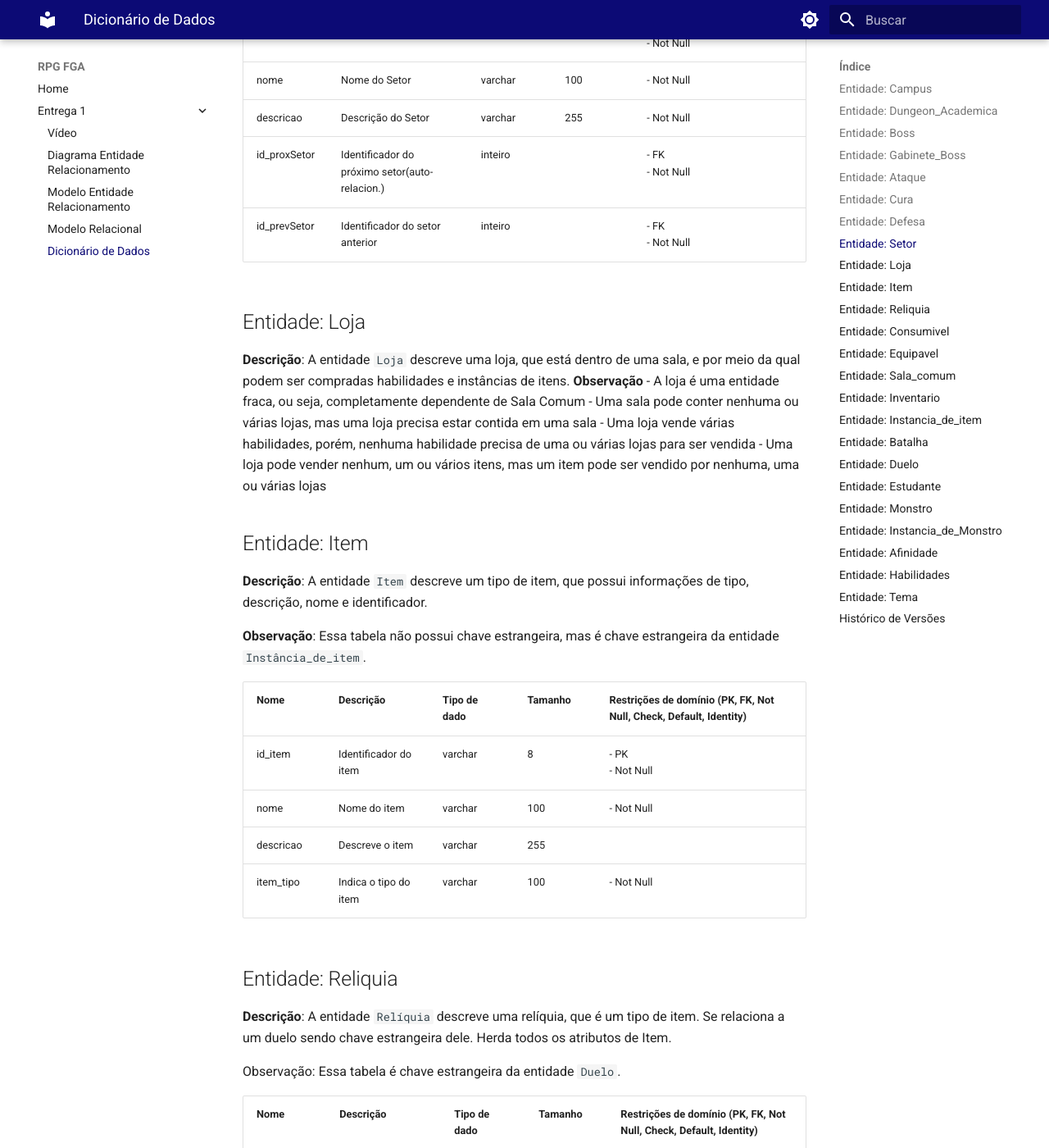
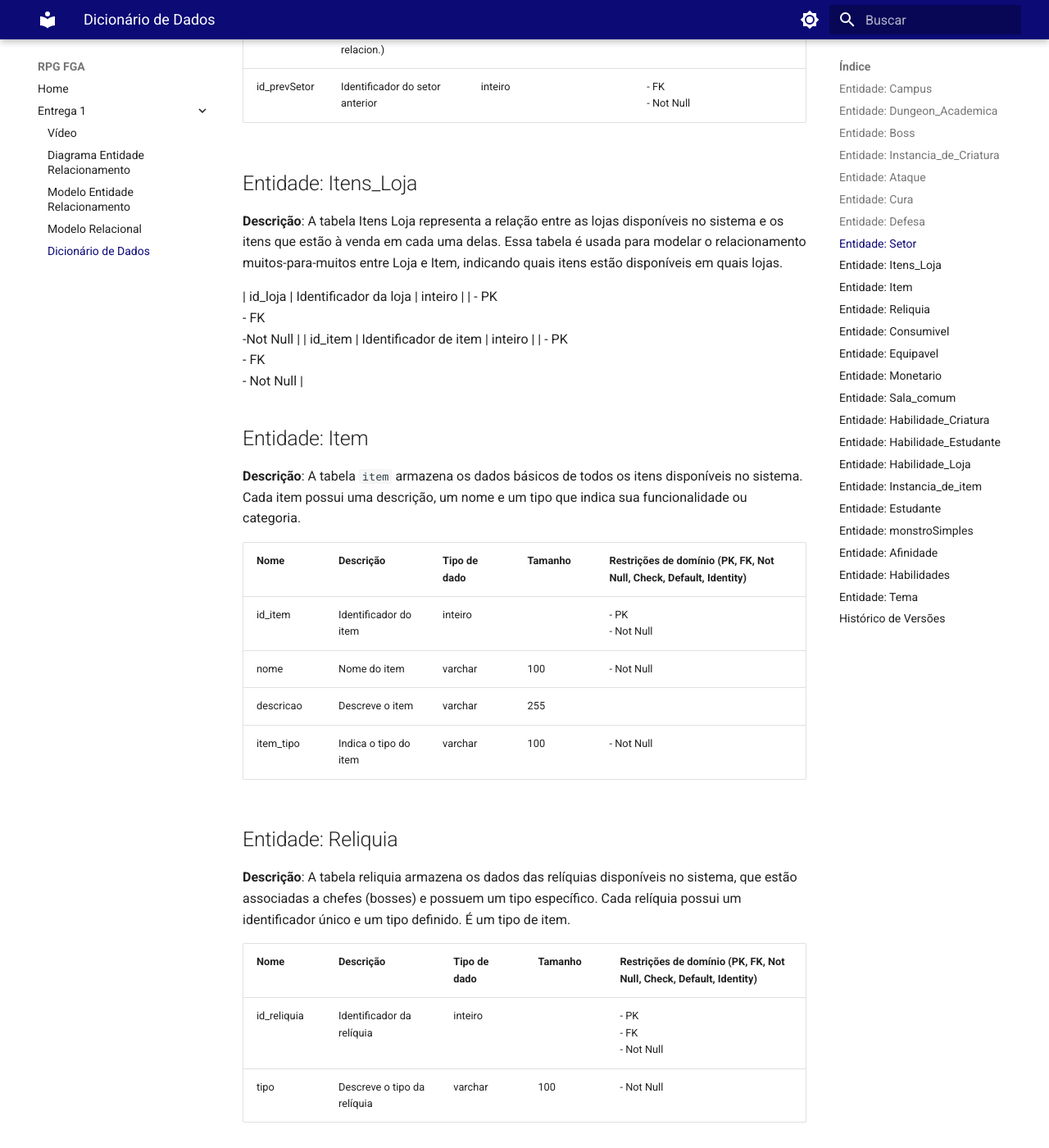
Before and after one commit to SBD1/2025.1_RPG_FGA, an MkDocs documentation site: the page built from docs/entrega1/dicionariov1.md, in a window 1280 px wide and 1400 px high, scrolled down 4603 px. Shown: the whole window at 82% size. Built offline with MkDocs 1.6.1 and Material for MkDocs 9.7.7, drawn with Linux system fonts in a browser that asks for light colours; some of the changed text lies outside the part shown.

Commit message:
Update dicionariov1.md
- Boss ok
- Instancia de criatura ok
- Itens Loja ok
- Item ok
- consumível ok
- equipável ok
- monetário ok
- relíquia ok
- Habilidade Criatura ok
- Habilidade Estudante ok
- Habilidade Loja ok
- monstroSimples ok
- Criatura ok

```diff
--- a/docs/entrega1/dicionariov1.md
+++ b/docs/entrega1/dicionariov1.md
@@ -28,30 +28,25 @@
 
 ## Entidade: Boss
 
-**Descrição**: A entidade `Boss` descreve o Boss de um Gabinete, que está presente em uma Sala_Comum no jogo, e outras informações, como: seu número de identificação, id do gabinete a que se relaciona, nome, descrição e tipo de afinidade.
+**Descrição**: A tabela Boss representa criaturas especiais (chefes) dentro do sistema, associando cada uma a uma relíquia que pode ser guardada, protegida ou concedida ao ser derrotado. Cada boss é uma criatura registrada previamente e está relacionado a uma relíquia específica. A tabela é uma especialização da entidade `Criatura`. Herda todos os atributos de `Criatura`
 
-**Observação**: Essa tabela possui chaves estrangeiras das entidades `Gabinete_Boss` e `Habilidades`.
 
 | Nome             | Descrição                                           | Tipo de dado | Tamanho | Restrições de domínio (PK, FK, Not Null, Check, Default, Identity) |
 | ---------------- | --------------------------------------------------- | ------------ | ------- | ------------------------------------------------------------------ |
-| id_boss          | Identificador do Boss                               | varchar      | 8       | - PK<br>- Not Null                                                 |
-| vida             | Quantidade de vida que o boss possui no momento     | int          |         | - Not Null                                                         |
-| id_gabinete_boss | Identificador do gabinete em que o Boss fica        | varchar      | 8       | - FK<br>- Not Null                                                 |
-| nome             | Nome do Boss                                        | varchar      | 100     | - Not Null                                                         |
-| id_habilidade    | Identificador da(s) habilidade(s) que o boss possui | varchar      | 8       | - FK<br>- Not Null                                                 |
+| id_boss  | Identificador do Boss  | inteiro| | - PK<br>- FK<br>- Not Null                                         |
+| id_reliquia    | Identificador da(s) habilidade(s) que o boss possui |inteiro|      | - FK<br>- Not Null                                                 |
 
 
-## Entidade: Gabinete_Boss
+## Entidade: Instancia_de_Criatura
 
-**Descrição**: A entidade `Gabinete_Boss` descreve o Gabinete de um Boss, presente em alguma Dungeon no jogo. Possui informações, como: seu número de identificação e identificação da Dungeon em que está.
-
-**Observação**: Essa tabela possui chave estrangeira da entidade `Dungeon_Academica`.
+**Descrição**: A tabela Instancia de Criatura registra cada aparição individual de uma criatura dentro de uma dungeon. Serve para controlar dinamicamente a vida atual da criatura durante interações ou combates em ambientes específicos do jogo.
 
 | Nome             | Descrição                                       | Tipo de dado | Tamanho | Restrições de domínio (PK, FK, Not Null, Check, Default, Identity) |
 | ---------------- | ----------------------------------------------- | ------------ | ------- | ------------------------------------------------------------------ |
-| id_gabinete_boss | Identificador do gabinete do Boss               | varchar      | 8       | - PK<br>- Not Null                                                 |
-| id_dungeon       | Identificador da Dungeon em que o gabinete está | varchar      | 8       | - FK<br>- Not Null                                                 |
-
+| id_instanciaMonstro | Identificador do monstro      | inteiro      |   | - PK<br>- Not Null                                                 |
+| id_criatura       | Identificador da criatura |inteiro     |      | - FK<br>- Not Null                                                 |
+| vida_atual | Vida atual da criatura | inteiro      |      | - Not Null                                                 |
+| id_dungeon       | Identificador da Dungeon | inteiro   |     | - FK<br>- Not Null                                                 |
 
 ## Entidade: Ataque
 
@@ -98,61 +93,63 @@
 | id_proxSetor | Identificador do próximo setor(auto-relacion.) | inteiro      |        | - FK<br>- Not Null                                              |
 | id_prevSetor | Identificador do setor anterior            | inteiro      |       | - FK<br>- Not Null                                                 |
 
-## Entidade: Loja
+## Entidade: Itens_Loja
 
-**Descrição**: A entidade `Loja` descreve uma loja, que está dentro de uma sala, e por meio da qual podem ser compradas habilidades e instâncias de itens.
-**Observação**
-- A loja é uma entidade fraca, ou seja, completamente dependente de Sala Comum
-- Uma sala pode conter nenhuma ou várias lojas, mas uma loja precisa estar contida em uma sala
-- Uma loja vende várias habilidades, porém, nenhuma habilidade precisa de uma ou várias lojas para ser vendida
-- Uma loja pode vender nenhum, um ou vários itens, mas um item pode ser vendido por nenhuma, uma ou várias lojas
+**Descrição**: A tabela Itens Loja representa a relação entre as lojas disponíveis no sistema e os itens que estão à venda em cada uma delas. Essa tabela é usada para modelar o relacionamento muitos-para-muitos entre Loja e Item, indicando quais itens estão disponíveis em quais lojas.
+
+| id_loja   | Identificador da loja | inteiro      |    | - PK<br>- FK<br>-Not Null                                                 |
+| id_item      | Identificador de item         | inteiro      |     | - PK<br>- FK<br>- Not Null                                                         |
 
 ## Entidade: Item
 
-**Descrição**: A entidade `Item` descreve um tipo de item, que possui informações de tipo, descrição, nome e identificador.
+**Descrição**: A tabela `item` armazena os dados básicos de todos os itens disponíveis no sistema. Cada item possui uma descrição, um nome e um tipo que indica sua funcionalidade ou categoria.
 
-**Observação**: Essa tabela não possui chave estrangeira, mas é chave estrangeira da entidade `Instância_de_item`.
 
 | Nome      | Descrição             | Tipo de dado | Tamanho | Restrições de domínio (PK, FK, Not Null, Check, Default, Identity) |
 | --------- | --------------------- | ------------ | ------- | ------------------------------------------------------------------ |
-| id_item   | Identificador do item | varchar      | 8       | - PK<br>- Not Null                                                 |
+| id_item   | Identificador do item | inteiro     |       | - PK<br>- Not Null                                                 |
 | nome      | Nome do item          | varchar      | 100     | - Not Null                                                         |
 | descricao | Descreve o item       | varchar      | 255     |                                                                    |
 | item_tipo | Indica o tipo do item | varchar      | 100     | - Not Null                                                         |
 
 ## Entidade: Reliquia
 
-**Descrição**: A entidade `Relíquia` descreve uma relíquia, que é um tipo de item. Se relaciona a um duelo sendo chave estrangeira dele. Herda todos os atributos de Item.
-
-Observação: Essa tabela é chave estrangeira da entidade `Duelo`.
+**Descrição**: A tabela reliquia armazena os dados das relíquias disponíveis no sistema, que estão associadas a chefes (bosses) e possuem um tipo específico. Cada relíquia possui um identificador único e um tipo definido. É um tipo de item.
 
 | Nome          | Descrição                   | Tipo de dado | Tamanho | Restrições de domínio (PK, FK, Not Null, Check, Default, Identity) |
 | ------------- | --------------------------- | ------------ | ------- | ------------------------------------------------------------------ |
-| id_reliquia   | Identificador da relíquia   | varchar      | 8       | - PK<br>- Not Null                                                 |
-| tipo_reliquia | Descreve o tipo da relíquia | varchar      | 100     | - Not Null                                                         |
+| id_reliquia   | Identificador da relíquia   | inteiro      |        | - PK<br>- FK<br>- Not Null                                                 |
+| tipo | Descreve o tipo da relíquia | varchar      | 100     | - Not Null                                                         |
 
 ## Entidade: Consumivel
 
 **Descrição:** A entidade `Consumível` descreve um item consumível. Herda todos os atributos de Item e possui informações como efeito e preço.
 
-**Observação:** Essa tabela não possui chave estrangeira da entidade.
-
 | Nome   | Descrição                             | Tipo de dado | Tamanho | Restrições de domínio (PK, FK, Not Null, Check, Default, Identity) |
 | ------ | ------------------------------------- | ------------ | ------- | ------------------------------------------------------------------ |
-| efeito | Efeito causado por um item consumível | int          |         | - Not Null                                                         |
+| id_item | Identificador do item | int          |         | - PK<br>- FK<br>- Not Null                                                         |
+| efeito  | Efeito do item              | float        |         | - Not Null                                                         |
 | preco  | Preço do item consumível              | float        |         | - Not Null                                                         |
 
 ## Entidade: Equipavel
 
 **Descrição:** A entidade `Equipavel` descreve um item equipável. Herda todos os atributos de Item e possui informações como efeito, preço e se está equipado ou não.
 
-**Observação:** Essa tabela não possui chave estrangeira.
+| Nome | Descrição | Tipo de dado | Tamanho | Restrições de domínio (PK, FK, Not Null, Check, Default, Identity) |
+| ---- | --------- | ------------ | ------- | ------------------------------------------------------------------ |
+|id_item|Identificador do item|int||- FK<br>- PK<br>- Not Null|
+|efeito|Efeito causado por um item consumível|int||-Not Null|
+|preco|O valor do item equipavel|int||-Not Null|
+|equipado|indica se o item equipavel está equipado ou não |boolean|1 bit|-Not Null|
+
+## Entidade: Monetario
+
+**Descrição:** A tabela `monetario` representa itens do tipo monetário no sistema, como moedas ou valores que podem ser acumulados pelos jogadores. Essa tabela especializa a tabela item e define o valor numérico associado a esse tipo de recurso. Herda todos os atributos de Item.
 
 | Nome | Descrição | Tipo de dado | Tamanho | Restrições de domínio (PK, FK, Not Null, Check, Default, Identity) |
 | ---- | --------- | ------------ | ------- | ------------------------------------------------------------------ |
-|efeito|Efeito causado por um item consumível|int||-Not Null|
-|preco|O valor do item equipavel|int||-Not Null|
-|equipado|indica se o item equipavel está equipado ou não |boolean||-Not Null|
+|id_item|Identificador do item|int||- FK<br>- PK<br>- Not Null|
+|valor|O valor do item equipavel|int||-Not Null|
 
 ## Entidade: Sala_comum
 
@@ -169,16 +166,32 @@
 |tem_loja|Se a sala possui loja|boolean| 1 bit |- Not Null<br>|
 |tem_dungeon|Se a sala possui dungeon|boolean| 1 bit |- Not Null<br>|
 
-## Entidade: Inventario
+## Entidade: Habilidade_Criatura
 
-**Descrição:** Entidade que contem as instâncias de item que o estudante carrega com si.
-
-**Observação:** Essa tabela possui chave estrangeira da entidade `instancia_de_item` e a entidade `estudante` tem chave estrangeira dessa entidade.
+**Descrição:** Cada registro da tabela Habilidade_Criatura indica que uma determinada criatura possui uma determinada habilidade.
 
 | Nome | Descrição | Tipo de dado | Tamanho | Restrições de domínio (PK, FK, Not Null, Check, Default, Identity) |
 | ---- | --------- | ------------ | ------- | ------------------------------------------------------------------ |
-|id_inventário|Identificador do inventário|varchar|8|- PK<br>- Not Null<br>|
-|id_instanciaitem|Identificador da instância do item que o inventário armazena|varchar|8|- FK<br>- Not Null<br>|
+|id_Criatura|Identificador da criatura|inteiro||- PK<br>- FK<br>- Not Null<br>|
+|id_habilidade|Identificador da habilidade|inteiro||- PK<br>- FK<br>- Not Null<br>|
+
+## Entidade: Habilidade_Estudante
+
+**Descrição:** A tabela Habilidade_Estudante indica quais habilidades cada estudante possui, permitindo que cada estudante possa ter diversas habilidades cadastradas.
+
+| Nome | Descrição | Tipo de dado | Tamanho | Restrições de domínio (PK, FK, Not Null, Check, Default, Identity) |
+| ---- | --------- | ------------ | ------- | ------------------------------------------------------------------ |
+|id_estudante|Identificador do estudante|inteiro||- PK<br>- FK<br>- Not Null<br>|
+|id_habilidade|Identificador da habilidade|inteiro||- PK<br>- FK<br>- Not Null<br>|
+
+## Entidade: Habilidade_Loja
+
+**Descrição:** A tabela Habilidade_Loja representa o relacionamento entre lojas e habilidades disponíveis para venda. Ela define quais habilidades podem ser adquiridas nas lojas.
+
+| Nome | Descrição | Tipo de dado | Tamanho | Restrições de domínio (PK, FK, Not Null, Check, Default, Identity) |
+| ---- | --------- | ------------ | ------- | ------------------------------------------------------------------ |
+|id_loja|Identificador da loja|inteiro||- PK<br>- FK<br>- Not Null<br>|
+|id_habilidade|Identificador da habilidade|inteiro||- PK<br>- FK<br>- Not Null<br>|
 
 
 ## Entidade: Instancia_de_item
@@ -191,36 +204,6 @@
 |id_item|Identificador do item que foi instânciado|inteiro||- PK<br>- FK<br>- Not Null<br>|
 |id_sala|Identificador da sala|inteiro||- FK<br>- Not Null<br>|
 |id_estudante|Identificador do estudante|inteiro||- FK<br>- Not Null<br>|
-
-## Entidade: Batalha
-
-**Descrição:** É a entidade que representa uma agregação do relacionamento entre Instância de monstro e o estudante
-
-**Observação:** Essa tabela possui chave estrangeira da entidade `instância de Monstro`.
-
-| Nome | Descrição | Tipo de dado | Tamanho | Restrições de domínio (PK, FK, Not Null, Check, Default, Identity) |
-| ---- | --------- | ------------ | ------- | ------------------------------------------------------------------ |
-|id_batalha|Identificador da batalha|varchar|8|- PK<br>- Not Null<br>|
-|id_instânciaMonstro|Identificador da instância monstro que participa da batalha|varchar|8|- FK<br>- Not Null<br>|
-|player_win|Identifica se o estudante venceu ou não|boolean||-Not Null|
-|Moedas|Quantas moedas o duelo gerou|int||-Not Null|
-|estresse_gasto|Quanto de estresse o usuário gastou no duelo|int||-Not Null|
-|xp_area|xp relacionado a area ganho na batalha|int||-Not Null|
-
-## Entidade: Duelo
-
-**Descrição:** É a entidade que representa uma agregação do relacionamento entre boss e o estudante
-
-**Observação:** Essa tabela possui chave estrangeira da entidade `Reliquia` e `Boss`.
-
-| Nome | Descrição | Tipo de dado | Tamanho | Restrições de domínio (PK, FK, Not Null, Check, Default, Identity) |
-| ---- | --------- | ------------ | ------- | ------------------------------------------------------------------ |
-|id_duelo|Identificador do duelo|varchar|8|- PK<br>- Not Null<br>|
-|id_reliquia|Identificador da reliquia que o duelo vai dropar|varchar|8|- FK<br>- Not Null<br>|
-|id_boss|Identificador do boss que duelou com o estudante|varchar|8|- FK<br>- Not Null<br>|
-|player_win|Identifica se o estudante venceu ou não|boolean||-Not Null|
-|Moedas|Quantas moedas o duelo gerou|int||-Not Null|
-|estresse_gasto|Quanto de estresse o usuário gastou no duelo|int||-Not Null|
 
 ## Entidade: Estudante
 
@@ -235,32 +218,28 @@
 |estresse|o Nível de stress que o usuário está|int||-Not Null|
 |total_dinheiro|Total de moedas que o estudante tem|int||-Not Null|
 
-## Entidade: Monstro
+## Entidade: monstroSimples
 
-**Descrição:** É a entidade monstro, o qual o estudante deve derrotar para obter moeda e XP.
-
-**Observação:** Essa tabela possui chave estrangeira da entidade `Habilidade` e entidade `Instância de monstro` tem chave estrangeira desta entidade.
+**Descrição:** A tabela monstroSimples representa criaturas do tipo simples (não-chefes) que aparecem no jogo. Esses monstros, ao serem derrotados, concedem uma certa quantidade de experiência temática (XP) ao jogador e podem deixar moedas como recompensa. A tabela é uma especialização da entidade `Criatura`. Herda todos os atributos de `Criatura`
 
 | Nome | Descrição | Tipo de dado | Tamanho | Restrições de domínio (PK, FK, Not Null, Check, Default, Identity) |
 | ---- | --------- | ------------ | ------- | ------------------------------------------------------------------ |
-|id_monstro|Identificador do monstro|varchar|8|- PK<br>- Not Null<br>|
-|id_habilidade|Identificador das habilidades que um monstro pode ter|varchar|8|- FK<br>- Not Null<br>|
-|vida_max|Vida máxima que o monstro pode ter|int||-Not Null|
-|tipo_setor|Tipo do setor em que o monstro está presente |varchar|100|-Not Null|
-|nome|Nome do monstro|varchar|100|-Not Null|
+|id_criatura|Identificador da criatura|inteiro||- PK<br>- FK<br>- Not Null<br>|
+|xp_tema|Quanidade de pontos que o tema oferece para determinada criatura|inteiro||- Not Null<br>|
+|qtd_moedas|Quantidades de moedas que o monstro dropa|int||-Not Null|
 
-## Entidade: Instancia_de_Monstro
+  ## Entidade: Criatura
 
-**Descrição:** É a instância do monstro.
-
-**Observação:** Essa tabela possui chave estrangeira da entidade `Dungeon_academia` e `Monstro`, a entidade `Batalha` tem chave estrangeira desta entidade.
+**Descrição:** A tabela Criatura armazena os dados básicos de todas as criaturas presentes no sistema, sejam elas monstros simples ou bosses. Cada criatura possui atributos como nível, vida máxima, tipo e uma descrição que pode ser usada para fins narrativos ou funcionais no jogo.
 
 | Nome | Descrição | Tipo de dado | Tamanho | Restrições de domínio (PK, FK, Not Null, Check, Default, Identity) |
 | ---- | --------- | ------------ | ------- | ------------------------------------------------------------------ |
-|id_instanciaMonstro| Identificador da instância de monstro|varchar|8|- PK<br>- Not Null<br>|
-|id_monstro|Identificador do Monstro que foi instânciado|varchar|8|- FK<br>- Not Null<br>|
-|id_Dungeon|Identificador da Dungeon que a instância está presente|varchar|8|- FK<br>- Not Null<br>|
-|vida_atual|Valor da vida da instância do boss|int||-Not Null|
+|id_criatura| Identificador da criatura|inteiro||- PK<br>- Not Null<br>|
+|nivel|Nivel da criatura|int|100|- FK<br>- Not Null<br>|
+|tipo_criatura|Tipo da criatura|varchar|100|- Not Null<br>|
+|vida_max|Valor da vida da criatura|int||-Not Null|
+|nome|Nome da criatura|varchar|100|- Not Null<br>|
+|descricao|Descriçao da criatura|varchar|200|-Not Nul|
 
 
 ## Entidade: Afinidade
```
